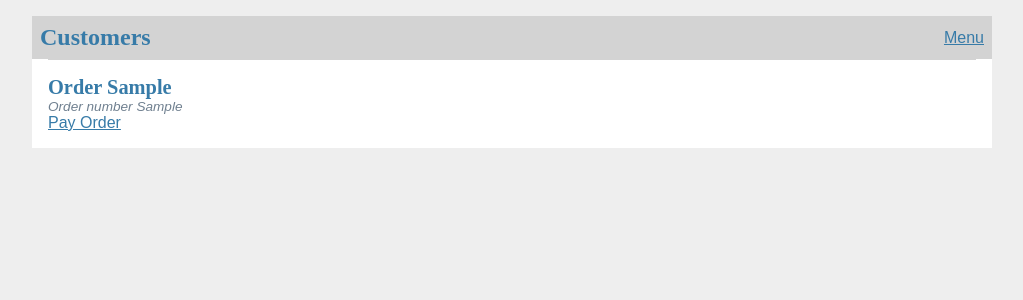
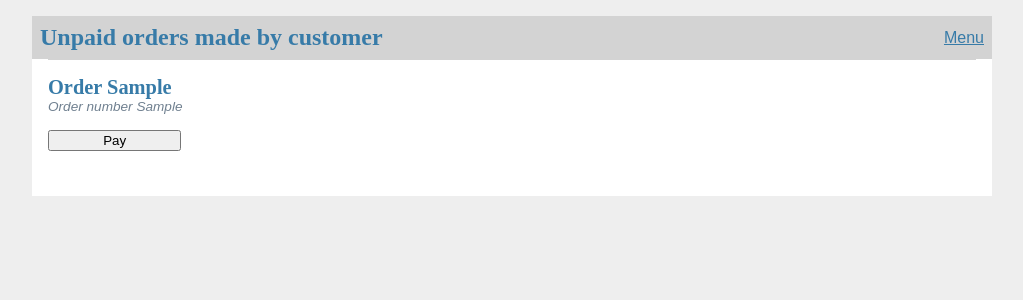
Before and after one commit to GreenMemory16/BD-2022-2023, a Flask app: template Entrega3/web/templates/order/pay.html in a window 1280 px wide. Shown: the top 300 px of the page, without its empty margins (128-1151 px from the left). Run offline with Flask 3, Linux system fonts and the light colour scheme; the template is opened without the code that fills it: most values are stand-ins (such as "Sample title", 1, 10 or a date in 2020); some libraries are stand-ins or nearby versions.

Commit message:
Pay orders almost works

```diff
--- a/Entrega3/web/app.py
+++ b/Entrega3/web/app.py
@@ -387,7 +387,7 @@ def product_update(sku):
         conn.commit()
     return redirect(url_for("product_index"))
 
-@app.route("/customers/<cust_no>/pay", methods=("POST", "GET"))
+@app.route("/customers/<cust_no>/list", methods=("POST", "GET"))
 def list_unpaid_orders(cust_no):
     """List unpaid orders made by this customer."""
     with pool.connection() as conn:
@@ -404,10 +404,10 @@ def list_unpaid_orders(cust_no):
             ).fetchall()
             log.debug(f"Found {cur.rowcount} rows.")
 
-    return render_template("order/pay.html")
+    return render_template("order/pay.html", orders=orders, cust_no=cust_no)
 
-@app.post("/customers/<cust_no>/pay")
-def pay_order(order_no):
+@app.route("/customers/<cust_no>/list/pay", methods=("POST",))
+def pay_order(order_no, cust_no):
     """Pay an order."""
 
     with pool.connection() as conn:
@@ -415,9 +415,9 @@ def pay_order(order_no):
             cur.execute(
                 """
                 INSERT INTO pay(cust_no, order_no)
-                VALUES (SELECT cust_no FROM orders WHERE order_no = %(order_no)s, %(order_no)s);
+                VALUES (%(cust_no)s, %(order_no)s);
                 """,
-                {"order_no": order_no,}
+                {"order_no": order_no, "cust_no": cust_no}
             )
         conn.commit()
     return redirect(url_for("customer_index"))
@@ -489,7 +489,7 @@ def order_add(order_no):
         with pool.connection() as conn:
             with conn.cursor(row_factory=namedtuple_row) as cur:
                 query = """
-                    INSERT INTO contains (order_no, sku, quantity)
+                    INSERT INTO contains (order_no, sku, qty)
                     VALUES (%(order_no)s, %(sku)s, %(quantity)s);
                 """
                 params = {"order_no": order_no, "sku": sku, "quantity": quantity}
--- a/Entrega3/web/templates/order/pay.html
+++ b/Entrega3/web/templates/order/pay.html
@@ -1,6 +1,6 @@
 {% extends 'base.html' %}
 
-<h1>{% block title %}Customers{% endblock %}</h1>
+<h1>{% block title %}Unpaid orders made by customer{% endblock %}</h1>
 
 {% block content %}
   {% for ord in orders %}
@@ -11,9 +11,11 @@
           <div class="about">Order number {{ ord['order_no'] }}</div>
         </div>
       </header>
-
-      <a class="action" href="{{ url_for('pay_order', order_no=ord['order_no']) }}">Pay Order</a>
-
+      <div class="pay_buttons">
+        <form action="{{ url_for('pay_order', order_no=ord['order_no'], cust_no = cust_no) }}" method="post">
+          <input class="primary" type="submit" value="Pay" onclick="return confirm('Are you sure?');">
+        </form>
+      </div>
     </article>
     {% if not loop.last %}
       <hr>
```
